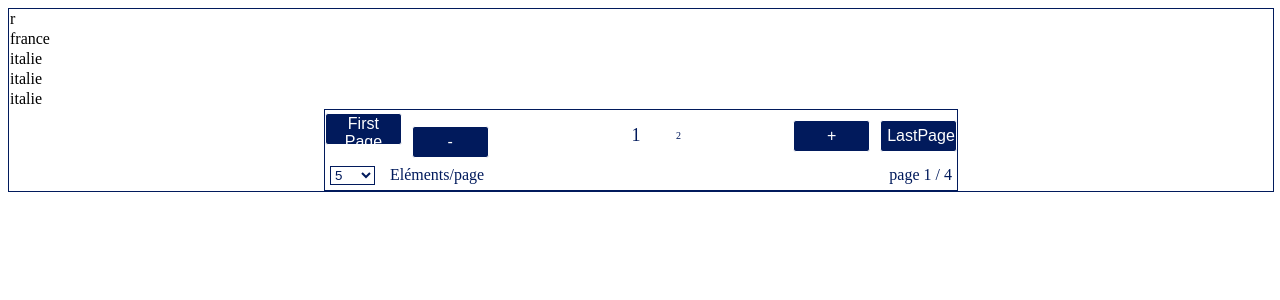
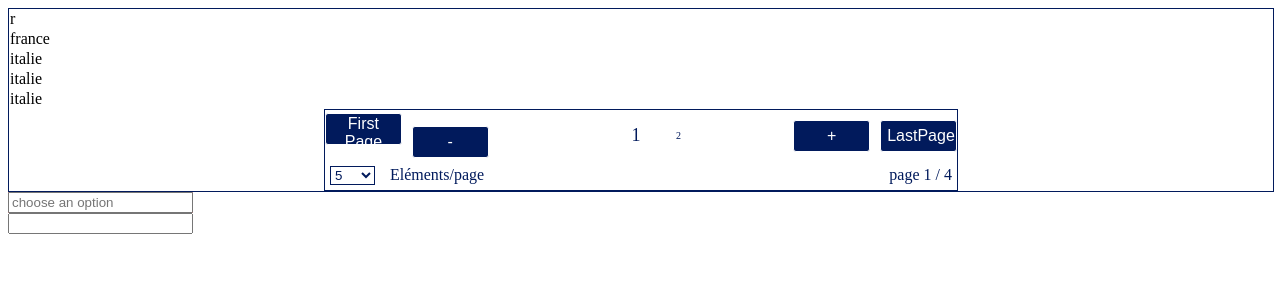
Before and after one commit to denisk13005/test-pagination, a Vue app: page / in a window 1280 px wide. Shown: the top 300 px of the page. Built offline with nearby package versions, Linux system fonts and the light colour scheme.

Commit message:
mise en place du filtre d'un tableau d'objet

```diff
--- a/src/App.vue
+++ b/src/App.vue
@@ -1,106 +1,119 @@
 <template>
   <div id="app">
-
-   <tab-with-paginate :array="listToShow" @update="updateArray"/>
-
+    <tab-with-paginate :array="listToShow" @update="updateArray" />
+    <EditableSelect :options="list" />
+    <EditableDropbox />
   </div>
 </template>
 
 <script>
-import TabWithPaginate from './components/TabWithPaginate.vue';
-// import EditableSelect from './components/EditableSelect.vue';
+import TabWithPaginate from "./components/TabWithPaginate.vue";
+import EditableSelect from "./components/EditableSelect.vue";
+import EditableDropbox from "./components/EditableDropbox.vue";
 export default {
   name: "App",
-  components : {
+  components: {
     TabWithPaginate,
-    // EditableSelect
+    EditableSelect,
+    EditableDropbox,
   },
   data() {
     return {
-      list:
-      [{value : 'r', id: 0},{value : 'france', id: 1},{value:"italie",id:2},
-      {value:"italie",id:2},
-      {value:"italie",id:2},
-      {value:"italie",id:2},
-      {value:"dd",id:2},
-      {value:"italie",id:2},
-      {value:"italie",id:2},
-      {value:"italie",id:2},
-      {value:"italie",id:2},
-      {value:"itaeelie",id:2},
-      {value:"italie",id:2},
-      {value:"italie",id:2},
-      {value:"italie",id:2},
-      {value:"italie",id:2},
-      {value:"italie",id:2},
-      {value:"italie",id:2},
+      list: [
+        { value: "r", id: 0 },
+        { value: "france", id: 1 },
+        { value: "italie", id: 2 },
+        { value: "italie", id: 2 },
+        { value: "italie", id: 2 },
+        { value: "italie", id: 2 },
+        { value: "dd", id: 2 },
+        { value: "italie", id: 2 },
+        { value: "italie", id: 2 },
+        { value: "italie", id: 2 },
+        { value: "italie", id: 2 },
+        { value: "itaeelie", id: 2 },
+        { value: "italie", id: 2 },
+        { value: "italie", id: 2 },
+        { value: "italie", id: 2 },
+        { value: "italie", id: 2 },
+        { value: "italie", id: 2 },
+        { value: "italie", id: 2 },
+      ],
+      chooseOption: "",
+      optionId: "",
+      test: "",
+      test2: "",
+      array: [
+        { test: "test", test2: "tests3", name: 1 },
+        { test: "test", test2: "tests2", name: 2 },
+        { test: "test1", test2: "tests2", name: 3 },
+        { test: "test", test2: "tests", name: 4 },
+      ],
+      filter: [
+        {
+          test: "test1",
+        },
+        { test2: "tests3" },
+      ],
+      arrayToShow: [],
+      filterList: [],
+    };
+  },
+  mounted() {
+    this.arrayToShow = Array.from(this.array);
+    console.log(this.filterArticles(this.array, this.filter));
+  },
+  methods: {
+    filterArticles(array, filter) {
+      let keys = Object.keys(array[0]);
+      console.log(keys);
+      filter.forEach((el) => {
+        array.forEach((element) => {
+          keys.forEach((key) => {
+            if (element[key] === el[key]) {
+              console.log(element, "element");
+            }
+          });
+        });
+      });
+    },
+    updateArray(payload) {
+      console.log(payload, "in  app");
+      this.list = payload;
+      console.log(this.listToShow, " list to show in app");
+    },
+    choosenOption(payload) {
+      this.chooseOption = payload.value;
+      this.optionId = payload.id;
+    },
+    inputFilterList(e) {
+      let selectField = e.target.id;
+      let fieldValue = e.target.value;
+      let obj = {};
+      obj[selectField] = fieldValue;
 
-
-    ],
-      chooseOption : '',
-      optionId : '',
-    test:'',
-    test2:'',
-    array:[
-      {test:"test",test2:"tests3",name:1},
-      {test:"test", test2:'tests2',name:2},
-      {test:"test1", test2:'tests2',name:3},
-      {test:"test",test2:"tests",name:4},
-    ],
-    arrayToShow:[],
-    filterList:[]
-
-    }
-  },
-  mounted(){
-    this.arrayToShow = Array.from(this.array)
-  },
-  methods : {
-    updateArray(payload){
-      console.log(payload, 'in  app')
-      this.list = payload
-      console.log(this.listToShow,' list to show in app')
+      this.filterList.push(obj);
+      let t = Array.from(new Set(this.filterList));
+      this.filteredArrayToShow(t);
     },
-    choosenOption (payload){
-      this.chooseOption = payload.value
-      this.optionId = payload.id
-
+    filteredArrayToShow(filterList) {
+      let a = Array.from(this.array);
+      console.log(a);
+      filterList.forEach((el) => {
+        a.filter((element) => element[Object.key(el)] === Object.key(el));
+      });
     },
-    inputFilterList(e){
-
-      let selectField = (e.target.id)
-      let fieldValue  = (e.target.value)
-      let obj = {}
-      obj[selectField] = fieldValue
-
-
-     this.filterList.push(obj)
-      let t =  Array.from(new Set(this.filterList))
-     this.filteredArrayToShow(t)
-
-
-    },
-    filteredArrayToShow(filterList){
-      let a = Array.from(this.array)
-      console.log(a)
-      filterList.forEach(el => {
-        a.filter(element => element[Object.key(el)] === Object.key(el) )
-      })
-
-    }
-
   },
   computed: {
-    listToShow () {
-      if(this.chooseOption !== ''){
-        console.log('titi')
-        return this.list.filter(el => el.value === this.chooseOption)
+    listToShow() {
+      if (this.chooseOption !== "") {
+        console.log("titi");
+        return this.list.filter((el) => el.value === this.chooseOption);
+      } else {
+        console.log("toto");
+        return this.list;
       }
-      else {
-        console.log('toto')
-        return this.list
-      }
-    }
-  }
-}
+    },
+  },
+};
 </script>
--- /dev/null
+++ b/src/components/EditableDropbox.vue
@@ -0,0 +1,38 @@
+<template>
+  <div @click="closeOptions">
+    <input type="text" v-model="searchValue" @click="showOptions = true"/>
+    <ul v-if="showOptions">
+      <li v-for="option in filteredOptions" @click="selectOption(option)" :key="option">
+        {{ option }}
+      </li>
+    </ul>
+  </div>
+</template>
+
+<script>
+export default {
+  data() {
+    return {
+      options: ['Apple', 'Banana', 'Cherry', 'Date', 'Elderberry'],
+      selectedOption: '',
+      searchValue: '',
+      showOptions: false,
+    };
+  },
+  computed: {
+    filteredOptions() {
+      return this.options.filter((option) => option.toLowerCase().includes(this.searchValue.toLowerCase()));
+    },
+  },
+  methods: {
+    selectOption(option) {
+      this.selectedOption = option;
+      this.searchValue = option;
+      this.showOptions = false;
+    },
+    closeOptions() {
+      this.showOptions = false;
+    },
+  },
+};
+</script>
```
Also changed, not shown: src/components/EditableSelect.vue (line endings or trailing spaces), 1 other file (tests, documents, lock files or other folders).
